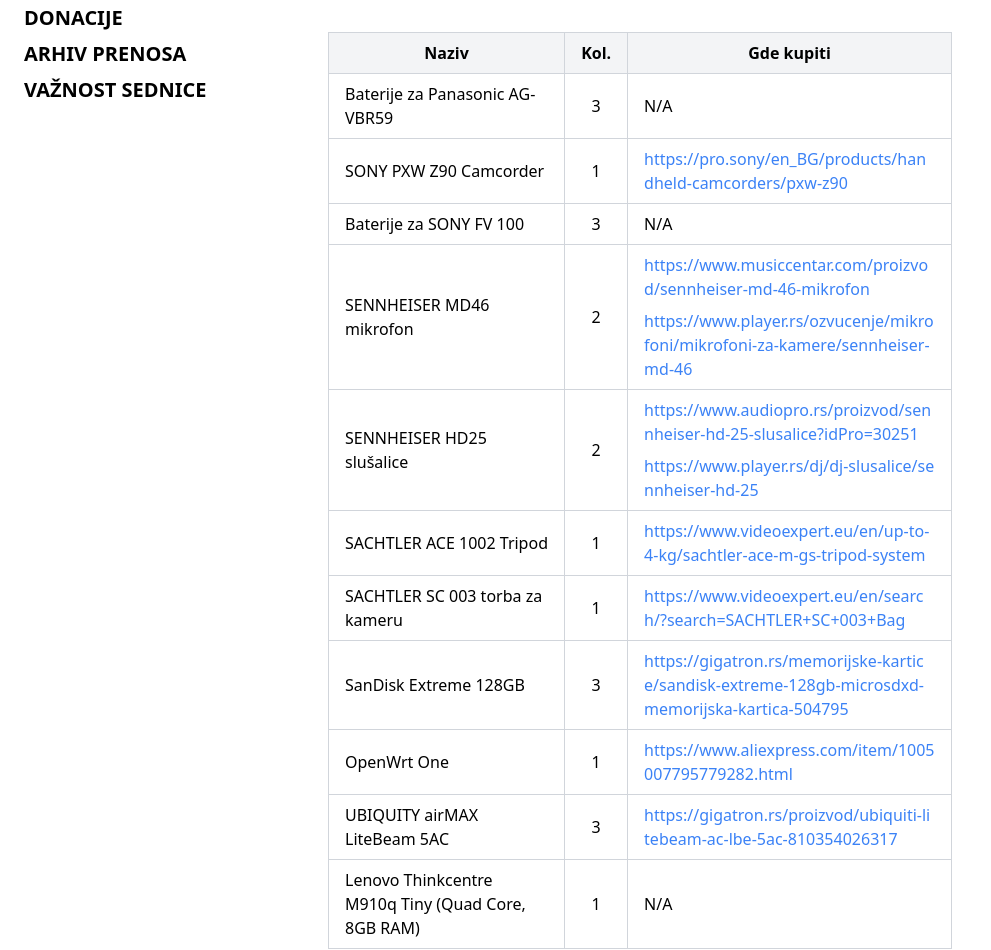
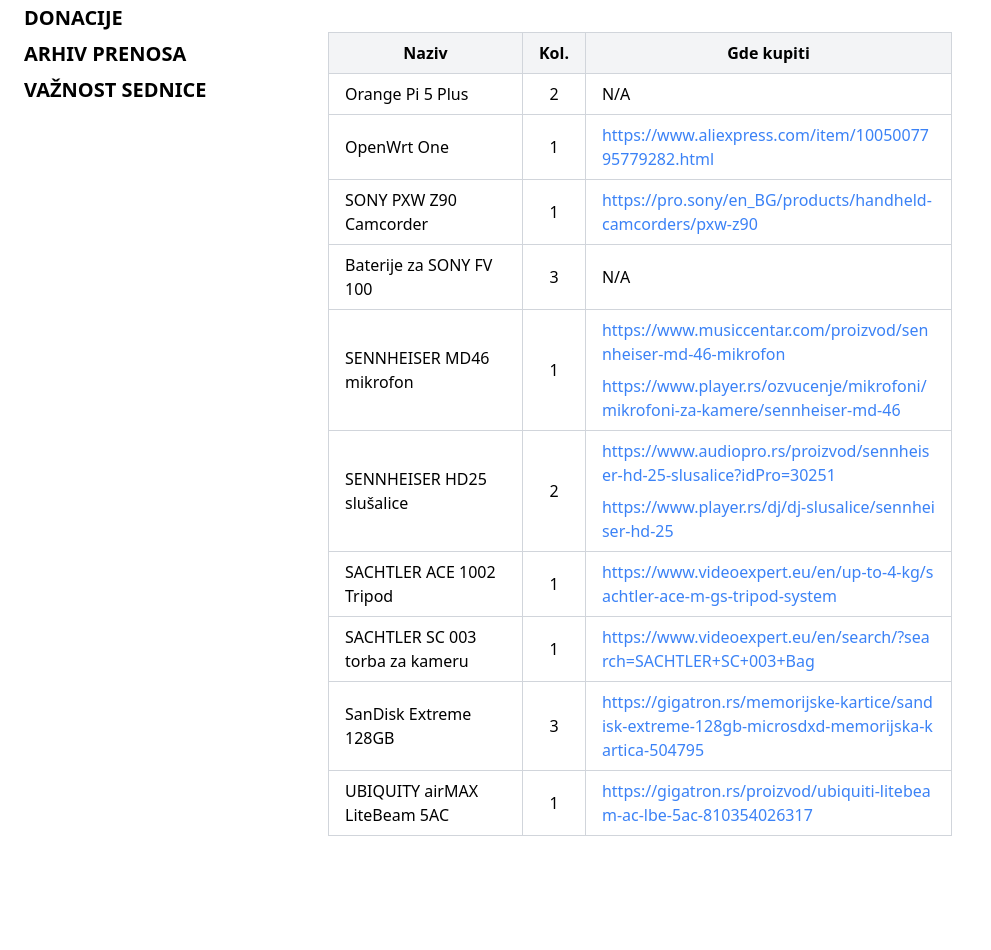
Before and after one commit to blokadainfo/website, a SvelteKit app: page /donacije in a window 1280 px wide. Shown: the part 364-1314 px from the top of the page, without its empty margins (0-991 px from the left). After the commit the page ends 1240 px from the top, so only its background shows below. Built offline with nearby package versions, Linux system fonts and the light colour scheme.

Commit message:
fix(donations): update list
Signed-off-by: Aleksa Siriški <31509435+aleksasiriski@users.noreply.github.com>

```diff
--- a/src/routes/(prerendered)/donacije/donations.ts
+++ b/src/routes/(prerendered)/donacije/donations.ts
@@ -3,10 +3,14 @@
 	pieces?: number;
 	links?: string[];
 }[] = [
-	// Snimatelji
 	{
-		name: 'Baterije za Panasonic AG-VBR59',
-		pieces: 3
+		name: 'Orange Pi 5 Plus',
+		pieces: 2
+	},
+	{
+		name: 'OpenWrt One',
+		pieces: 1,
+		links: ['https://www.aliexpress.com/item/1005007795779282.html']
 	},
 	{
 		name: 'SONY PXW Z90 Camcorder',
@@ -19,7 +23,7 @@
 	},
 	{
 		name: 'SENNHEISER MD46 mikrofon',
-		pieces: 2,
+		pieces: 1,
 		links: [
 			'https://www.musiccentar.com/proizvod/sennheiser-md-46-mikrofon',
 			'https://www.player.rs/ozvucenje/mikrofoni/mikrofoni-za-kamere/sennheiser-md-46'
@@ -50,19 +54,9 @@
 			'https://gigatron.rs/memorijske-kartice/sandisk-extreme-128gb-microsdxd-memorijska-kartica-504795'
 		]
 	},
-	// Tehnika
-	{
-		name: 'OpenWrt One',
-		pieces: 1,
-		links: ['https://www.aliexpress.com/item/1005007795779282.html']
-	},
 	{
 		name: 'UBIQUITY airMAX LiteBeam 5AC',
-		pieces: 3,
+		pieces: 1,
 		links: ['https://gigatron.rs/proizvod/ubiquiti-litebeam-ac-lbe-5ac-810354026317']
-	},
-	{
-		name: 'Lenovo Thinkcentre M910q Tiny (Quad Core, 8GB RAM)',
-		pieces: 1
 	}
 ];
```
